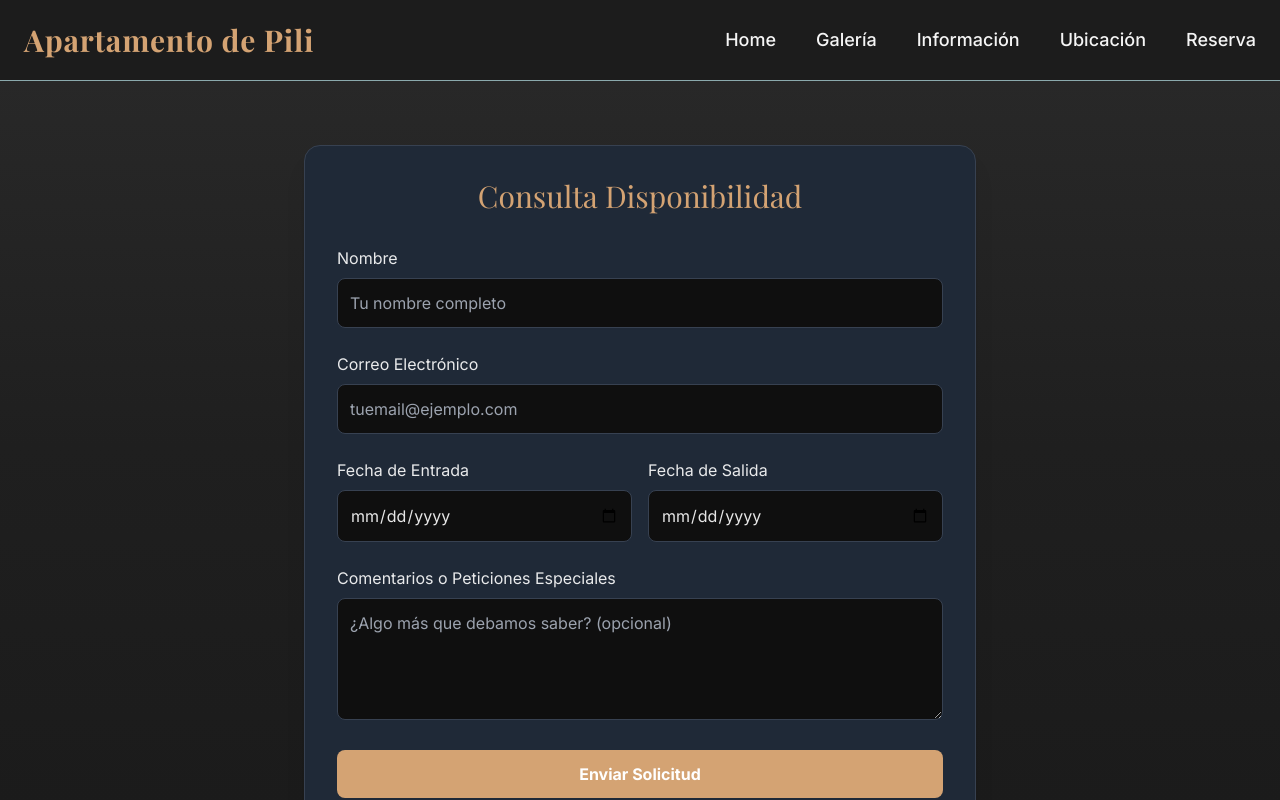
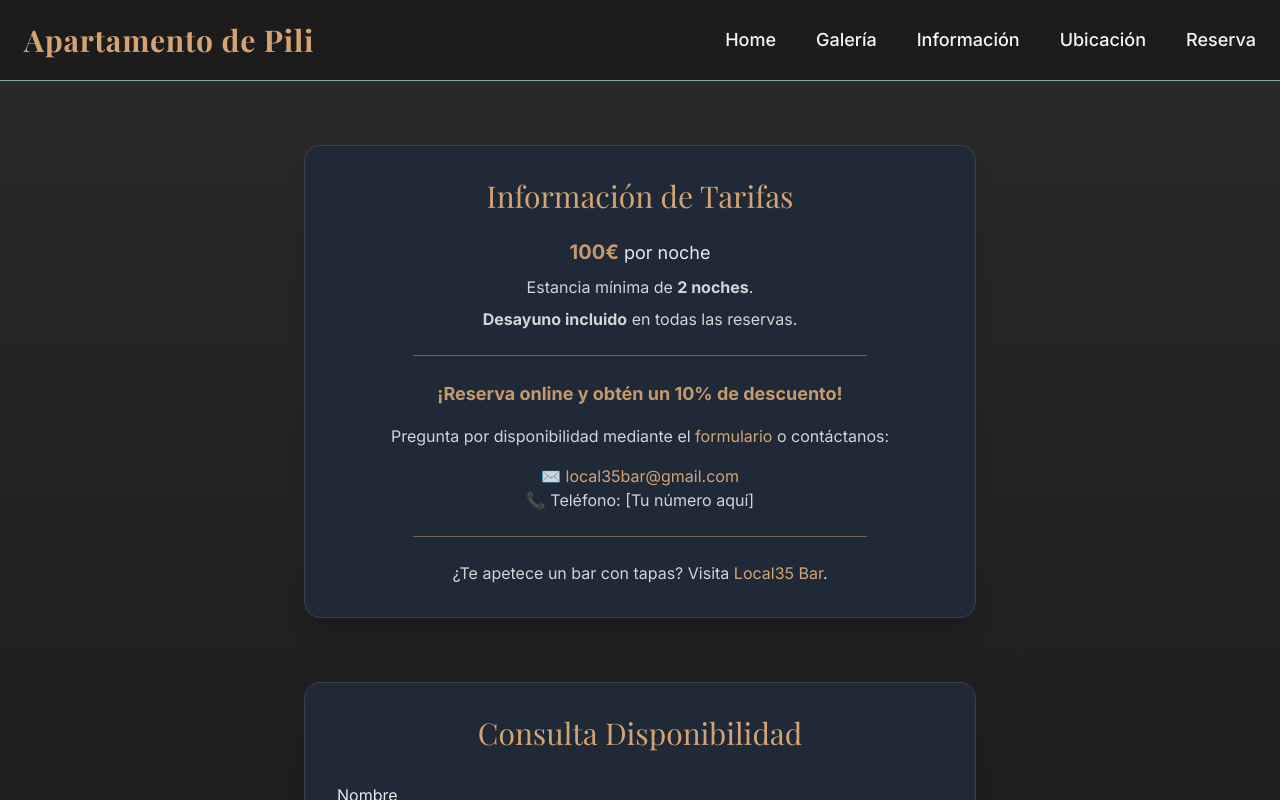
Before and after one commit to canosa92/apartamento-pili-next, a Next.js app: page /reservas in a window 1280 px wide. Shown: the top 800 px of the page. Built offline with nearby package versions, Linux system fonts and the light colour scheme.

Commit message:
reservas page

```diff
--- a/src/app/informacion/page.js
+++ b/src/app/info/page.js
@@ -26,7 +26,7 @@ export const metadata = {
 
 const Info = () => {
   return (
-    <div className="bg-primary border-t border-gray-700">
+    <div className=" border-t border-gray-700">
       <div className="container mx-auto px-4 py-16 max-w-4xl">
         <div className="flex flex-col items-center mb-16">
           <Home className="w-12 h-12 text-accent mb-4" />
--- /dev/null
+++ b/src/app/reservas/components/Tarifas.js
@@ -0,0 +1,57 @@
+"use client";
+
+const TarifaInfo = () => {
+  return (
+    <div className="bg-gray-800 max-w-2xl mx-auto p-8 border border-gray-700 rounded-2xl shadow-xl hover:border-accent/40 transition-all duration-300 text-white text-center">
+      <h2 className="font-serif text-3xl text-accent mb-6">
+        Información de Tarifas
+      </h2>
+
+      <p className="font-sans text-lg text-white/90">
+        <strong className="text-[#C49A6C] text-xl">100€</strong> por noche
+      </p>
+      <p className="font-sans text-white/80 mt-2">
+        Estancia mínima de <strong>2 noches</strong>.
+      </p>
+      <p className="font-sans text-white/80 mt-2">
+        <strong>Desayuno incluido</strong> en todas las reservas.
+      </p>
+
+      <div className="h-px bg-[#C49A6C]/50 w-3/4 mx-auto my-6"></div>
+
+      <p className="font-sans text-lg text-white/90">
+        <strong className="text-[#C49A6C]">¡Reserva online y obtén un 10% de descuento!</strong>
+      </p>
+
+      <p className="font-sans text-white/80 mt-4">
+        Pregunta por disponibilidad mediante el{" "}
+        <a href="#formulario" className="text-accent hover:underline">
+          formulario
+        </a>{" "}
+        o contáctanos:
+      </p>
+
+      <div className="mt-4">
+        <p className="font-sans text-white/80">
+          ✉️{" "}
+          <a href="mailto:local35bar@gmail.com" className="text-accent hover:underline">
+            local35bar@gmail.com
+          </a>
+        </p>
+        <p className="font-sans text-white/80">📞 Teléfono: [Tu número aquí]</p>
+      </div>
+
+      <div className="h-px bg-[#C49A6C]/50 w-3/4 mx-auto my-6"></div>
+
+      <p className="font-sans text-white/80">
+        ¿Te apetece un bar con tapas? Visita{" "}
+        <a href="https://local35-bar.com/" target="_blank" rel="noopener noreferrer" className="text-accent hover:underline">
+          Local35 Bar
+        </a>
+        .
+      </p>
+    </div>
+  );
+};
+
+export default TarifaInfo;
--- a/src/app/reservas/page.js
+++ b/src/app/reservas/page.js
@@ -1,8 +1,11 @@
 import Reservas from "./components/Reservas";
+import TarifaInfo from "./components/Tarifas";
 
 const ReservasPage = () => (
-  <div className=" min-h-screen py-16">
-    <Reservas />
-  </div>
+  <div className="min-h-screen py-16 space-y-16">
+  <TarifaInfo />
+  <div className="mt-8"></div>
+  <Reservas />
+</div>
 );
 export default ReservasPage;
--- a/src/app/ubicacion/page.js
+++ b/src/app/ubicacion/page.js
@@ -1,4 +1,4 @@
-deimport React from "react";
+import React from "react";
 import Lugares from "./components/Lugares";
 import { MapPin } from "lucide-react";
 
```
Also changed, not shown: src/app/info/components/Servicios.js (renamed from src/app/informacion/components/Servicios.js), src/app/info/components/Testimonios.js (renamed from src/app/informacion/components/Testimonios.js).
